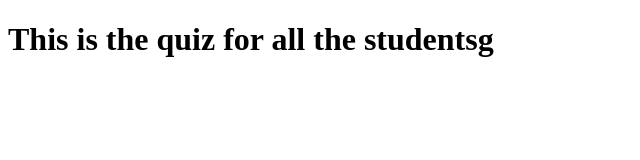
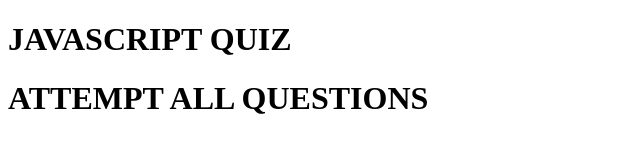
Before and after one commit to Teresiah-cpu/HTML_QUIZ, a plain HTML site: page index.html in a window 1280 px wide. Shown: the whole page, without its empty margins (0-640 px from the left). Drawn offline with Linux system fonts and the light colour scheme.

Commit message:
introduced id to h1

```diff
--- a/index.html
+++ b/index.html
@@ -8,6 +8,8 @@
     <title> Quiz</title>
 </head>
 <body>
-    <h1>This is the quiz for all the studentsg</h1>
+    <h1 id="tittle">JAVASCRIPT QUIZ</h1>
+    <h1 id="instructions">ATTEMPT ALL QUESTIONS</h1>
+
 </body>
 </html>
```
